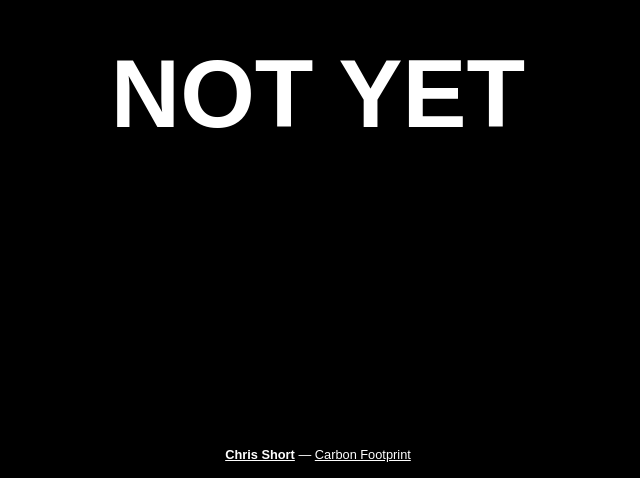
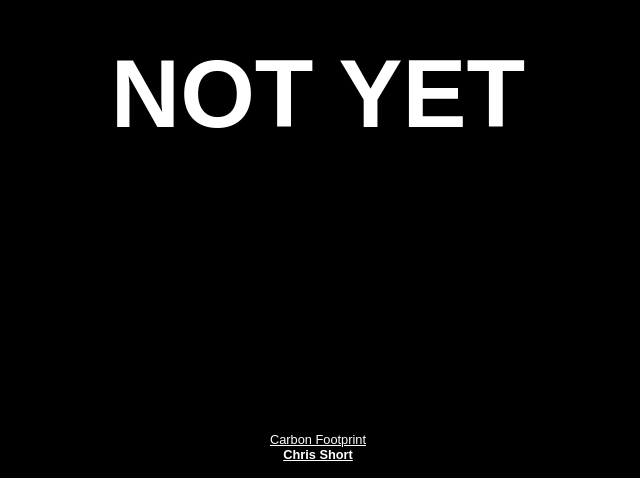
Before and after one commit to chris-short/ischrisdead.com, a plain HTML site: page index.html in a window 1280 px wide. Shown: the part 322-800 px from the top of the page, without its empty margins (322-962 px from the left). Drawn offline with Linux system fonts and the light colour scheme.

Commit message:
Line break instead of em dash

```diff
--- a/index.html
+++ b/index.html
@@ -51,6 +51,9 @@
 </head>
 <body>
     <h1>NOT YET</h1>
-    <footer><a href="https://chrisshort.net/" title="chrisshort.net"><strong>Chris Short</strong></a> — <a href="https://www.websitecarbon.com/website/ischrisdead-com/">Carbon Footprint</a></footer>
+    <footer>
+        <a href="https://www.websitecarbon.com/website/ischrisdead-com/">Carbon Footprint</a><br />
+        <a href="https://chrisshort.net/" title="chrisshort.net"><strong>Chris Short</strong></a>
+    </footer>
 </body>
 </html>
```
